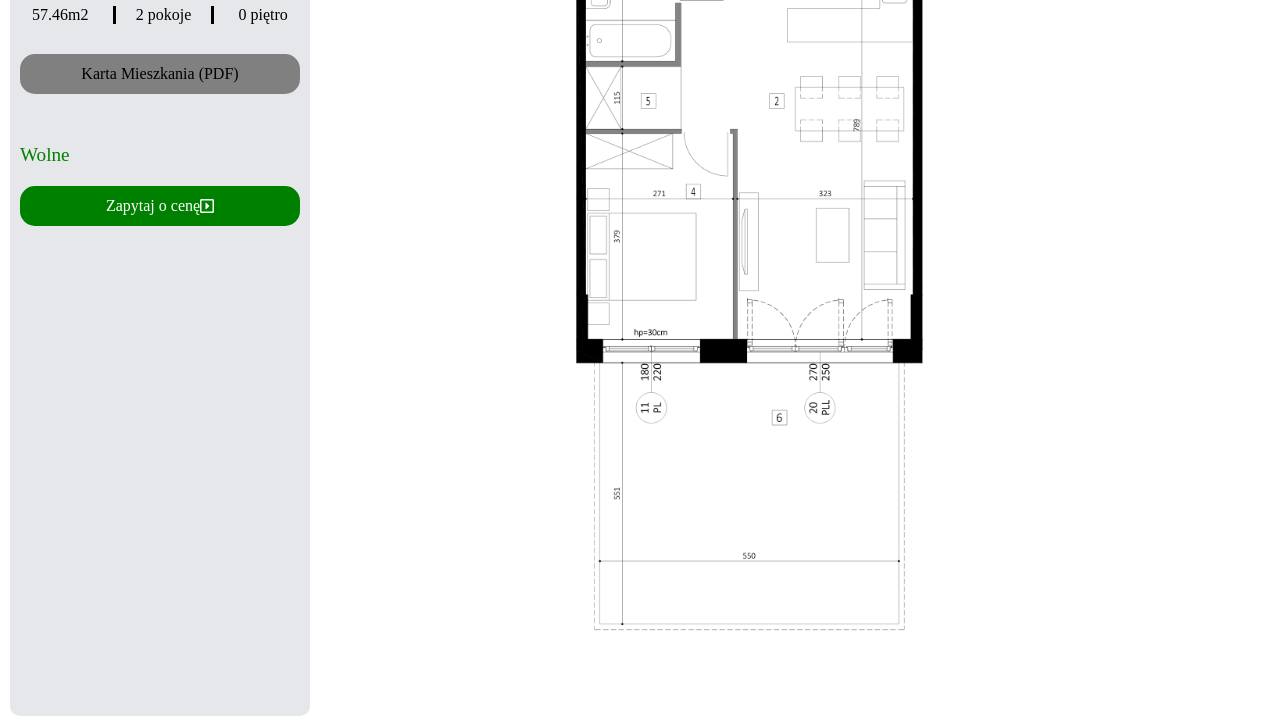
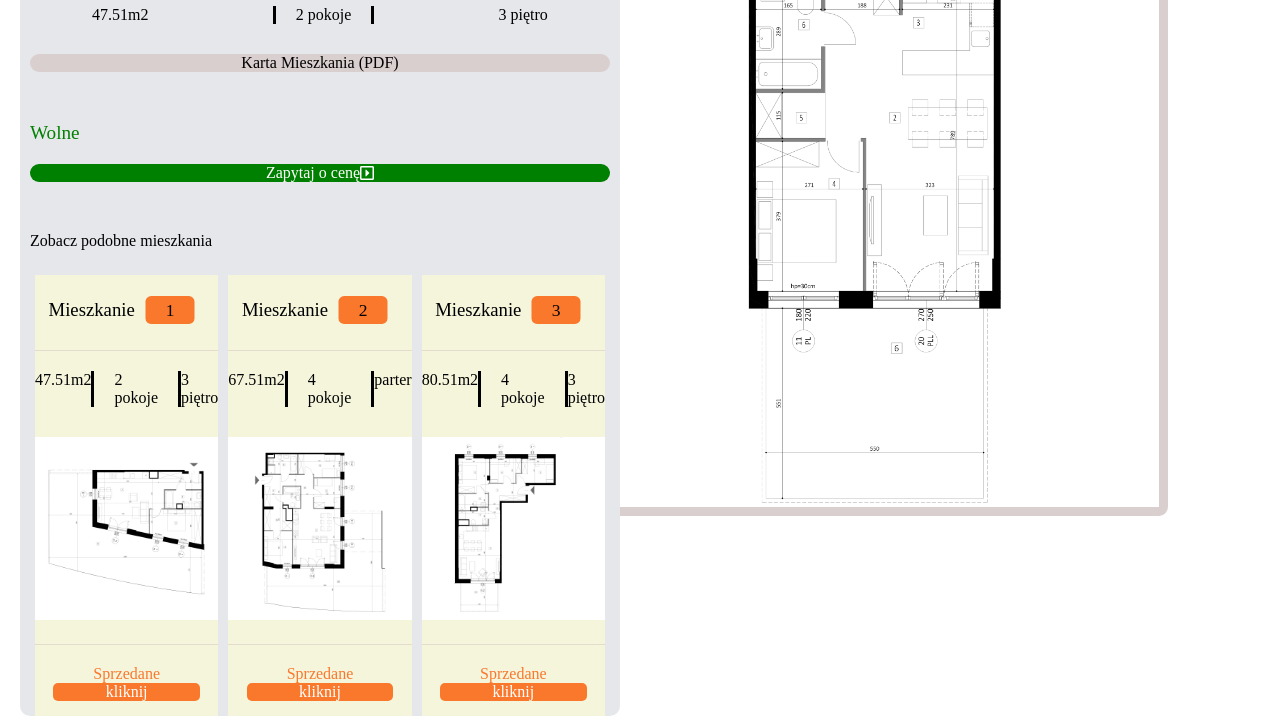
Before and after one commit to StanislawMalanowicz/Developer-production, a plain HTML site: page flat-cards/flat-one.html in a window 1280 px wide. Shown: the part 84-805 px from the top of the page. Drawn offline with Linux system fonts and the light colour scheme.

Commit message:
flat card 1.00

```diff
--- a/flat-cards/flat-one.html
+++ b/flat-cards/flat-one.html
@@ -16,19 +16,86 @@
         </div>
 
         <div class="description">
-            <div>57.46m2</div>
+            <div>47.51m2</div>
             <div class="rooms-number">2 pokoje</div>
-            <div>0 piętro</div>
+            <div>3 piętro</div>
         </div>
 
         <div class="pdf">Karta Mieszkania (PDF)</div>
         <div class="is-free">Wolne</div>
         <div class="price">Zapytaj o cenę <i class="far fa-caret-square-right"></i> </div>
+        <div>Zobacz podobne mieszkania</div>
+
+        <div class="another-flats">
+
+            <div class="flat">
+
+                <div class="another-flat-header">
+                    <h3>Mieszkanie</h3>
+                    <div class="flat-number">1</div>
+                </div>
+                <div class="line"></div>
+                <div class="description">
+                    <div>47.51m2</div>
+                    <div class="rooms-number">2 pokoje</div>
+                    <div>3 piętro</div>
+                </div>
+                <div class="project-container">
+                    <img src="./flat-photos/04.png" alt="">
+                </div>
+                <div class="line"></div>
+                <div class="sold">Sprzedane</div>
+                <div class="button">kliknij</div>
+            </div>
+
+            <div class="flat">
+                <div class="another-flat-header">
+                    <h3>Mieszkanie</h3>
+                    <div class="flat-number">2</div>
+                </div>
+                <div class="line"></div>
+                <div class="description">
+                    <div>67.51m2</div>
+                    <div class="rooms-number">4 pokoje</div>
+                    <div>parter</div>
+                </div>
+                <div class="project-container">
+                    <img src="./flat-photos/03.png" alt="">
+                </div>
+                <div class="line"></div>
+                <div class="sold">Sprzedane</div>
+                <div class="button">kliknij</div>
+            </div>
+
+            <div class="flat">
+                <div class="another-flat-header">
+                    <h3>Mieszkanie</h3>
+                    <div class="flat-number">3</div>
+                </div>
+                <div class="line"></div>
+                <div class="description">
+                    <div>80.51m2</div>
+                    <div class="rooms-number">4 pokoje</div>
+                    <div>3 piętro</div>
+                </div>
+                <div class="project-container">
+                    <img src="./flat-photos/02.png" alt="">
+                </div>
+                <div class="line"></div>
+                <div class="sold">Sprzedane</div>
+                <div class="button">kliknij</div>
+            </div>
+
+        </div>
+
+
+
 
     </div>
-            <div class="housing-project">
-                <img src="./flat-photos/01.png" alt="flat">
+            <div class="housing-project zoom">
+                <!-- <button>powiękrz</button> -->
+                <img  src="./flat-photos/01.png" alt="flat">
             </div>
-
+<div class="overlay"></div>
 </body>
 </html>
--- a/flat-cards/style.css
+++ b/flat-cards/style.css
@@ -49,6 +49,7 @@ body{
   position: absolute;
   left: 50%;
   transform: translateX(-50%);
+  z-index: 10;
 }
 .flat-card .title{
   display: flex;
@@ -62,7 +63,7 @@ body{
   border: solid;
 
 } */
-.flat-card .title .flat-number{
+.flat-number{
   width: 70px;
   height: 40px;
   border-radius: 8px;
@@ -87,7 +88,7 @@ margin: 20px 0;
 }
 .flat-card .pdf{
   width: 100%;
-  background: gray;
+  background: rgb(218, 207, 207);
   border-radius: 15px;
   height: 40px;
   display: flex;
@@ -111,7 +112,18 @@ margin: 20px 0;
   margin-bottom: 50px;
   color: white;
 }
-
+.another-flat-header{
+  display: flex;
+  /* border: solid; */
+  justify-content: center;
+  align-items: center;
+  margin-top: 15px;
+}
+.another-flat-header .flat-number{
+  background-color: rgb(250, 120, 44);
+  transform: scale(.7);
+  font-size: 25px;
+}
 
 
 .housing-project{
@@ -119,34 +131,104 @@ margin: 20px 0;
     top: 60%;
     left: 50%;
     transform: translateX(-50%);
-    /* border: solid; */
+    border: solid rgb(218, 207, 207);
+    border-radius: 3px;
     /* min-width: 22%; */
     /* min-height: 20%; */
     height: 200px;
     width: 200px;
-
+    z-index: 20;
+    transition: .2s;
 }
 .housing-project img{
     width: 100%;
     height: 100%;
 }
 
+/* .zoom{
+  transform: scale(4.5) translate(0, 20%); */
+/* } */
+.overlay{
+  position: relative;
+  width: 100vw;
+  height: 100vh;
+  background-color: black;
+  opacity: .5;
+  z-index: 10;
+  display: none;
+  transition: .2s;
+}
+.another-flats{
+  display: none;
+  width: 100%;
+  /* border: solid; */
+  justify-content: space-between;
+  margin-top: 20px;
+}
+.another-flats .flat{
+  /* height: 200px; */
+  /* border: solid blue; */
+  background-color: beige;
+  margin: 5px;
+}
+.display-none{
+  display: none;
+}
+.line{
+  height: 1px;
+  width: 100%;
+  /* border: solid; */
+  background-color: rgb(209, 194, 194, .5);
+  margin-top: 20px;
+  margin-bottom: 20px;
+}
+.another-flats .sold{
+  text-align: center;
+  color: rgb(250, 120, 44);
+}
+.another-flats .button{
+  background-color: rgb(250, 120, 44);
+  text-align: center;
+  width: 80%;
+  border-radius: 5px;
+  color: white;
+  margin: auto;
+  margin-bottom: 15px;
+}
 @media (min-width: 568px) {
        .housing-project{
            /* border: solid red; */
-           top: 40%;
+           top: 20%;
           left: 60%;
            transform: scale(2.5) ;
-           z-index:-1;
+           z-index:0;
 
        }
        .flat-card{
            left: 160px;
        }
-}
-@media (min-width: 768px) {
-    .housing-project{
-        left: 50%;
-        transform: translateY(-50%) scale(4);
+      }
+      @media (min-width: 768px) {
+        .housing-project{
+          /* left: 50%; */
+          top: 25%;
+          transform: scale(3);
+        }
+        .flat-card{
+          left: 320px;
+          width: 600px;
     }
- }
+     .housing-project:hover{
+      transform: translateY(60%) scale(4.5);
+      cursor: pointer;
+      z-index: 30;
+
+    }
+    .housing-project:hover ~ .overlay{
+      display: block;
+
+    }
+    .another-flats{
+      display: flex;
+    }
+  }
```
